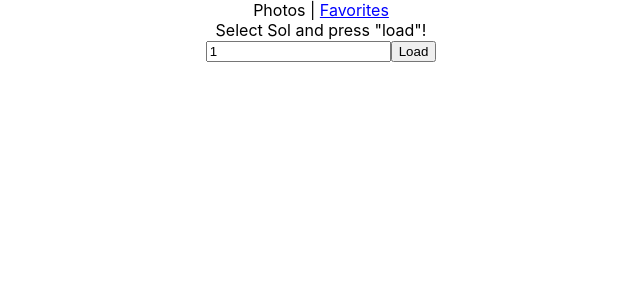
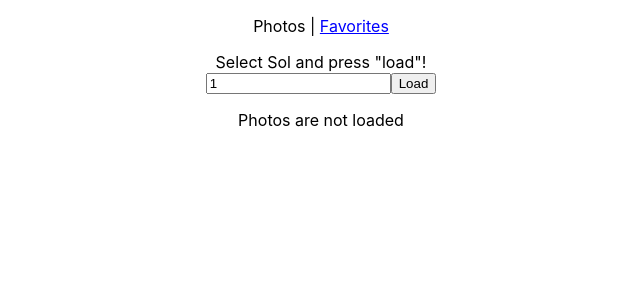
Before and after one commit to sefrem/evo-ts-bootcamp, a React (Create React App) app in the folder homeworks/07-mars-viewer/: page / in a window 1280 px wide. Shown: the top 300 px of the page, without its empty margins (319-959 px from the left). Built offline with nearby package versions, Linux system fonts and the light colour scheme.

Commit message:
Added different loading states. Fixed some rerenders

```diff
--- a/homeworks/07-mars-viewer/src/components/Photos/Photos.module.css
+++ b/homeworks/07-mars-viewer/src/components/Photos/Photos.module.css
@@ -3,4 +3,5 @@
     display: grid;
     grid-template-columns: repeat(auto-fill, minmax(400px, auto));
     grid-gap: 10px;
+    padding: 10px;
 }
--- a/homeworks/07-mars-viewer/src/components/Photos/Photos.tsx
+++ b/homeworks/07-mars-viewer/src/components/Photos/Photos.tsx
@@ -6,7 +6,7 @@ import Photo from "../Photo/Photo";
 import styles from "./Photos.module.css";
 
 type Props = {
-  photos: Sol[];
+  photos: Sol[] | null;
 };
 
 const Photos: React.VFC<Props> = ({ photos }) => {
@@ -27,4 +27,4 @@ const Photos: React.VFC<Props> = ({ photos }) => {
   );
 };
 
-export default Photos;
+export default React.memo(Photos);
--- /dev/null
+++ b/homeworks/07-mars-viewer/src/components/PhotosContainer/PhotosContainer.tsx
@@ -0,0 +1,32 @@
+import React from "react";
+import { useAppSelector } from "../../app/hooks";
+import {
+  selectCurrentSol,
+  selectCurrentSolPhotos,
+  selectLoadedSols,
+  selectStatus,
+} from "../../features/mars/marsSlice";
+import Photos from "../Photos/Photos";
+
+const PhotosContainer: React.VFC = () => {
+  const photos = useAppSelector(selectCurrentSolPhotos);
+  const loadedSols = useAppSelector(selectLoadedSols);
+  const status = useAppSelector(selectStatus);
+  const currentSol = useAppSelector(selectCurrentSol);
+
+  if (status === "loading") {
+    return <p>Loading...</p>;
+  }
+
+  if (!loadedSols.includes(currentSol.toString())) {
+    return <p>Photos are not loaded</p>;
+  }
+
+  if (!photos?.length) {
+    return <p>No photos for this sol</p>;
+  }
+
+  return <Photos photos={photos} />;
+};
+
+export default React.memo(PhotosContainer);
--- a/homeworks/07-mars-viewer/src/components/RoutesSelector/RoutesSelector.tsx
+++ b/homeworks/07-mars-viewer/src/components/RoutesSelector/RoutesSelector.tsx
@@ -15,7 +15,7 @@ const RoutesSelector: React.VFC = () => {
   const setPhotosRoute = () => dispatch(setRoute("gallery"));
   const setFavoritesRoute = () => dispatch(setRoute("favorites"));
   return (
-    <div>
+    <p>
       <span
         onClick={setPhotosRoute}
         className={clsx(
@@ -35,7 +35,7 @@ const RoutesSelector: React.VFC = () => {
       >
         Favorites
       </span>
-    </div>
+    </p>
   );
 };
 
--- a/homeworks/07-mars-viewer/src/features/favorites/favoritesSlice.ts
+++ b/homeworks/07-mars-viewer/src/features/favorites/favoritesSlice.ts
@@ -26,7 +26,7 @@ export const selectFavoritePhotos = createSelector(
   selectAllPhotos,
   selectFavorites,
   (photos, favoriteIds) => {
-    return photos.filter(({ id }) => favoriteIds?.includes(id));
+    return photos?.filter(({ id }) => favoriteIds?.includes(id));
   }
 );
 
--- a/homeworks/07-mars-viewer/src/features/mars/marsSlice.ts
+++ b/homeworks/07-mars-viewer/src/features/mars/marsSlice.ts
@@ -9,17 +9,12 @@ import api from "../../api";
 import { MarsState, Sol } from "./types";
 
 const initialState: MarsState = {
-  photos: [],
+  photos: null,
   sols: {},
   status: "idle",
   selectedSol: 1,
 };
 
-// The function below is called a thunk and allows us to perform async logic. It
-// can be dispatched like a regular action: `dispatch(incrementAsync(10))`. This
-// will call the thunk with the `dispatch` function as the first argument. Async
-// code can then be executed and other actions can be dispatched. Thunks are
-// typically used to make async requests.
 export const getPhotos = createAsyncThunk<Sol[], void, { state: RootState }>(
   "sols/getSols",
   async (_, { getState }) => {
@@ -32,38 +27,11 @@ export const getPhotos = createAsyncThunk<Sol[], void, { state: RootState }>(
 export const marsSlice = createSlice({
   name: "sols",
   initialState,
-  // The `reducers` field lets us define reducers and generate associated actions
   reducers: {
     setSelectedSol: (state, action: PayloadAction<number>) => {
       state.selectedSol = action.payload;
     },
-    // increment: (state) => {
-    //   // Redux Toolkit allows us to write "mutating" logic in reducers. It
-    //   // doesn't actually mutate the state because it uses the Immer library,
-    //   // which detects changes to a "draft state" and produces a brand new
-    //   // immutable state based off those changes
-    //   state.value += 1;
-    // },
-    // decrement: (state) => {
-    //   state.value -= 1;
-    // },
-    // // Use the PayloadAction type to declare the contents of `action.payload`
-    // incrementByAmount: (state, action: PayloadAction<number>) => {
-    //   state.value += action.payload;
-    // },
   },
-  // The `extraReducers` field lets the slice handle actions defined elsewhere,
-  // including actions generated by createAsyncThunk or in other slices.
-  // extraReducers: (builder) => {
-  //   builder
-  //     .addCase(incrementAsync.pending, (state) => {
-  //       state.status = 'loading';
-  //     })
-  //     .addCase(incrementAsync.fulfilled, (state, action) => {
-  //       state.status = 'idle';
-  //       state.value += action.payload;
-  //     });
-  // },
   extraReducers: (builder) => {
     builder
       .addCase(getPhotos.pending, (state) => {
@@ -71,7 +39,10 @@ export const marsSlice = createSlice({
       })
       .addCase(getPhotos.fulfilled, (state, action) => {
         state.status = "idle";
-        state.photos.push(...action.payload);
+        if (!state.photos) {
+          state.photos = [];
+        }
+        state.photos?.push(...action.payload);
         state.sols[state.selectedSol] = action.payload.map(({ id }) => id);
       });
   },
@@ -81,32 +52,24 @@ export const { setSelectedSol } = marsSlice.actions;
 
 const selectCurrentSolPhotoIds = (state: RootState): number[] =>
   state.mars.sols[state.mars.selectedSol];
-export const selectAllPhotos = (state: RootState): Sol[] => state.mars.photos;
+
+export const selectAllPhotos = (state: RootState): Sol[] | null =>
+  state.mars.photos;
 
 export const selectCurrentSol = (state: RootState): number =>
   state.mars.selectedSol;
+
+export const selectLoadedSols = (state: RootState): string[] =>
+  Object.keys(state.mars.sols);
+
 export const selectCurrentSolPhotos = createSelector(
   selectAllPhotos,
   selectCurrentSolPhotoIds,
   (photos, currentSolIds) => {
+    if (!photos) return null;
     return photos.filter(({ id }) => currentSolIds?.includes(id));
   }
 );
-// The function below is called a selector and allows us to select a value from
-// the state. Selectors can also be defined inline where they're used instead of
-// in the slice file. For example: `useSelector((state: RootState) => state.mars.value)`
-// export const selectCount = (state: RootState) => state.mars.value;
-
-// We can also write thunks by hand, which may contain both sync and async logic.
-// Here's an example of conditionally dispatching actions based on current state.
-// export const incrementIfOdd = (amount: number): AppThunk => (
-//   dispatch,
-//   getState
-// ) => {
-//   const currentValue = selectCount(getState());
-//   if (currentValue % 2 === 1) {
-//     dispatch(incrementByAmount(amount));
-//   }
-// };
+export const selectStatus = (state: RootState) => state.mars.status;
 
 export default marsSlice.reducer;
--- a/homeworks/07-mars-viewer/src/features/mars/types.ts
+++ b/homeworks/07-mars-viewer/src/features/mars/types.ts
@@ -24,7 +24,7 @@ interface Sols {
 
 export interface MarsState {
   sols: Sols;
-  photos: Sol[];
+  photos: Sol[] | null;
   status: "idle" | "loading" | "failed";
   selectedSol: number;
 }
--- a/homeworks/07-mars-viewer/src/screens/Favorites/Favorites.tsx
+++ b/homeworks/07-mars-viewer/src/screens/Favorites/Favorites.tsx
@@ -5,6 +5,11 @@ import Photos from "../../components/Photos/Photos";
 
 const Favorites: React.VFC = () => {
   const photos = useAppSelector(selectFavoritePhotos);
+
+  if (!photos || !photos.length) {
+    return <p>No favorite photos, add some!</p>;
+  }
+
   return (
     <>
       <Photos photos={photos} />
--- a/homeworks/07-mars-viewer/src/screens/Gallery/Gallery.tsx
+++ b/homeworks/07-mars-viewer/src/screens/Gallery/Gallery.tsx
@@ -1,15 +1,12 @@
 import React from "react";
 import SolsSelector from "../../components/SolsSelector";
-import Photos from "../../components/Photos/Photos";
-import { useAppSelector } from "../../app/hooks";
-import { selectCurrentSolPhotos } from "../../features/mars/marsSlice";
+import PhotosContainer from "../../components/PhotosContainer/PhotosContainer";
 
 const Gallery: React.VFC = () => {
-  const photos = useAppSelector(selectCurrentSolPhotos);
   return (
     <>
       <SolsSelector />
-      <Photos photos={photos} />
+      <PhotosContainer />
     </>
   );
 };
```
